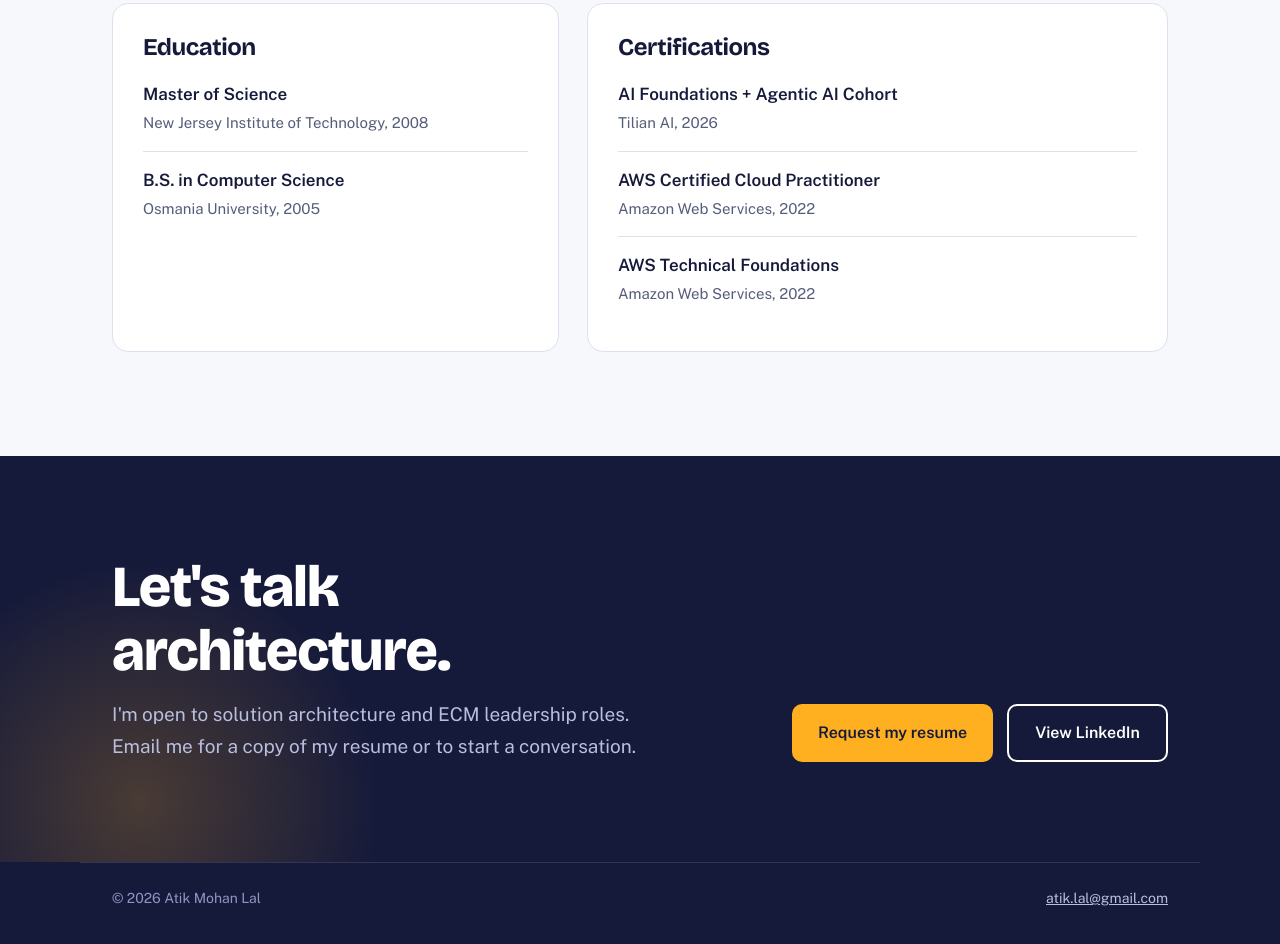
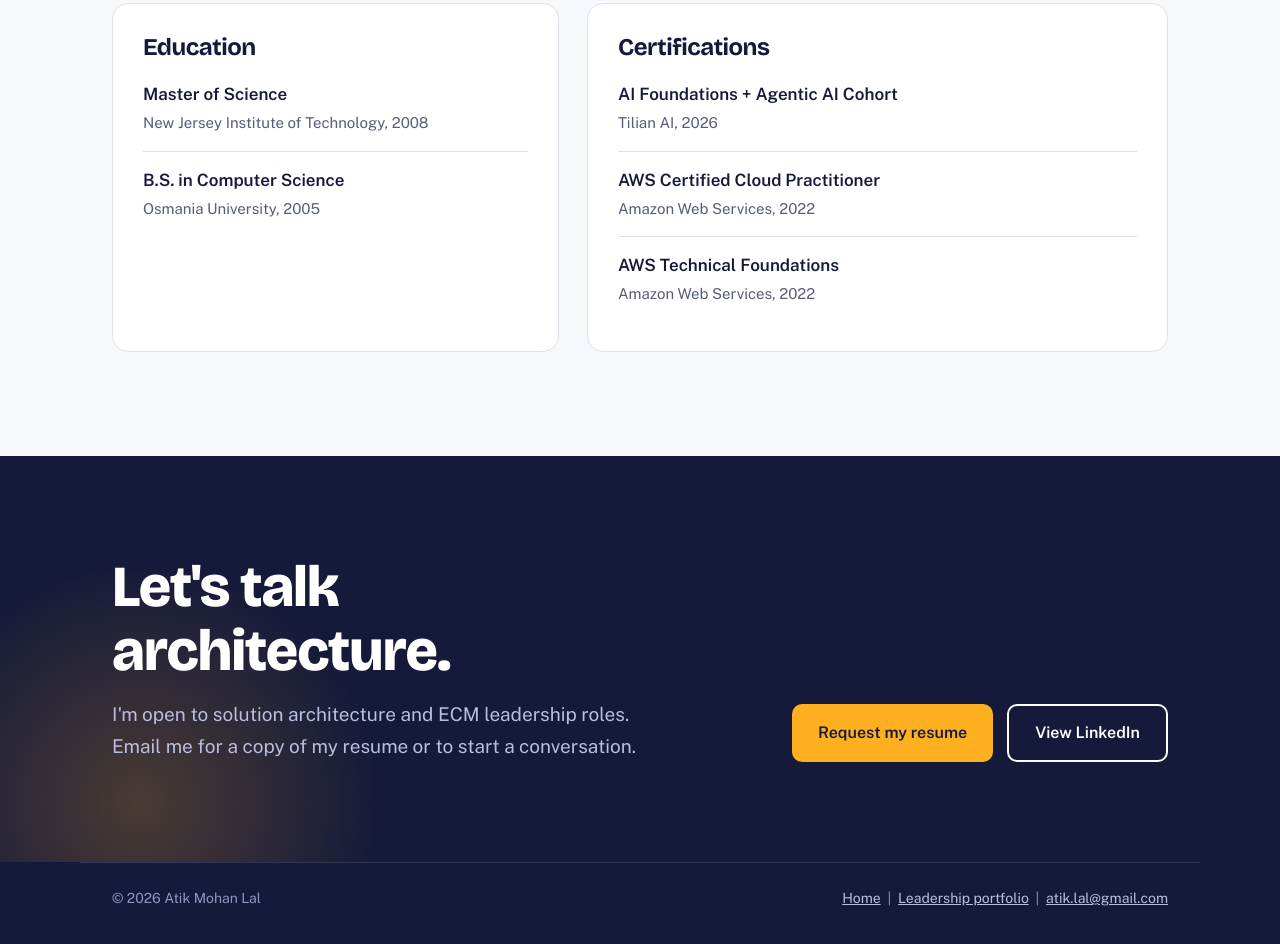
Before and after one commit to atiklal/atiklal.github.io, a plain HTML site: page architect/index.html in a window 1280 px wide. Shown: the part 4610-5554 px from the top of the page. Drawn offline with nearby package versions, Linux system fonts and the light colour scheme.

Commit message:
Update footer links in index.html

```diff
--- a/architect/index.html
+++ b/architect/index.html
@@ -408,7 +408,7 @@
 <footer>
   <div class="wrap">
     <span>&copy; <span id="yr">2026</span> Atik Mohan Lal</span>
-    <a href="mailto:atik.lal@gmail.com">atik.lal@gmail.com</a>
+    <span><a href="../">Home</a> &nbsp;|&nbsp; <a href="../leadership/">Leadership portfolio</a> &nbsp;|&nbsp; <a href="mailto:atik.lal@gmail.com">atik.lal@gmail.com</a></span>
   </div>
 </footer>
 <script>document.getElementById('yr').textContent=new Date().getFullYear();</script>
```
